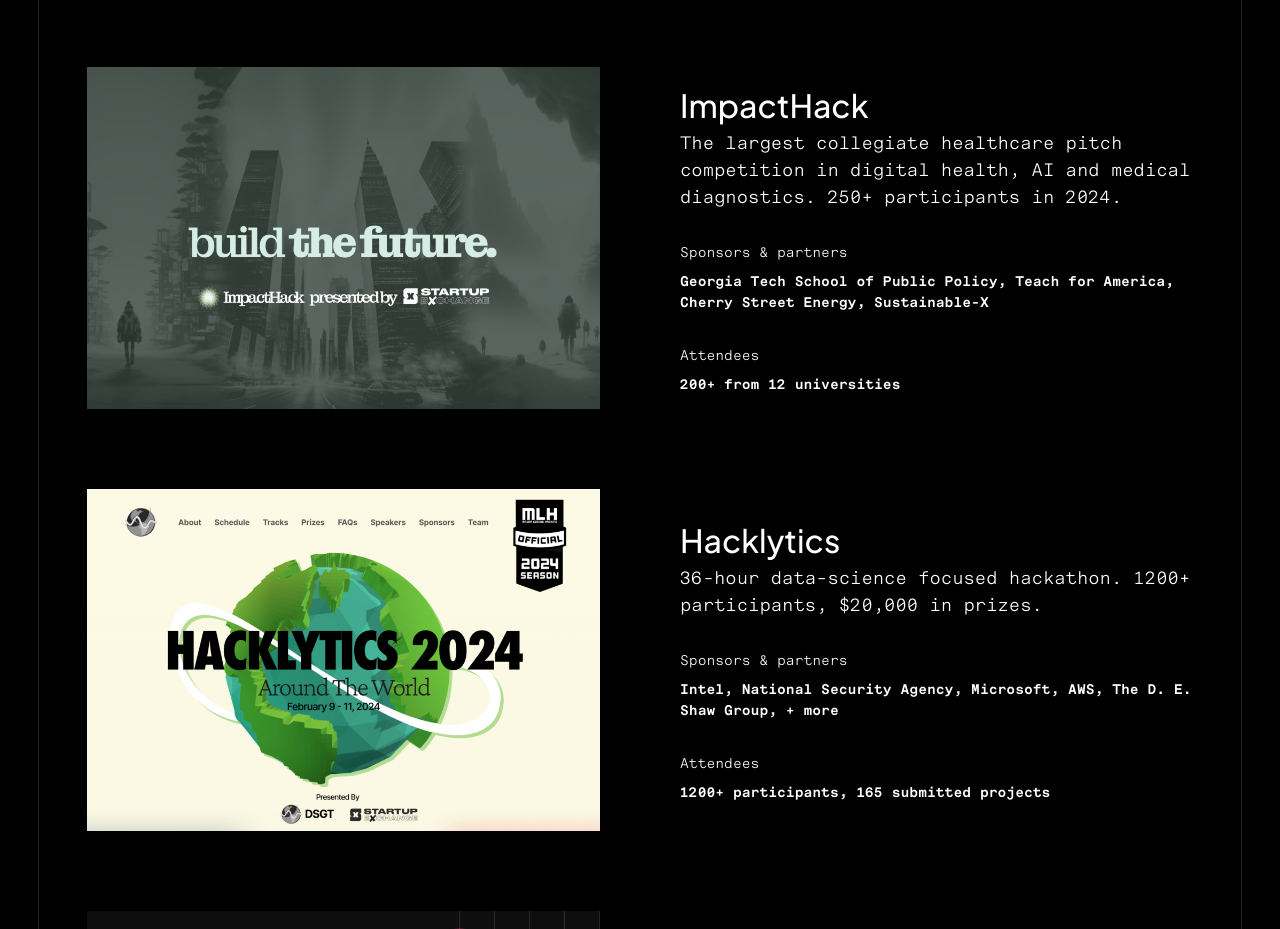
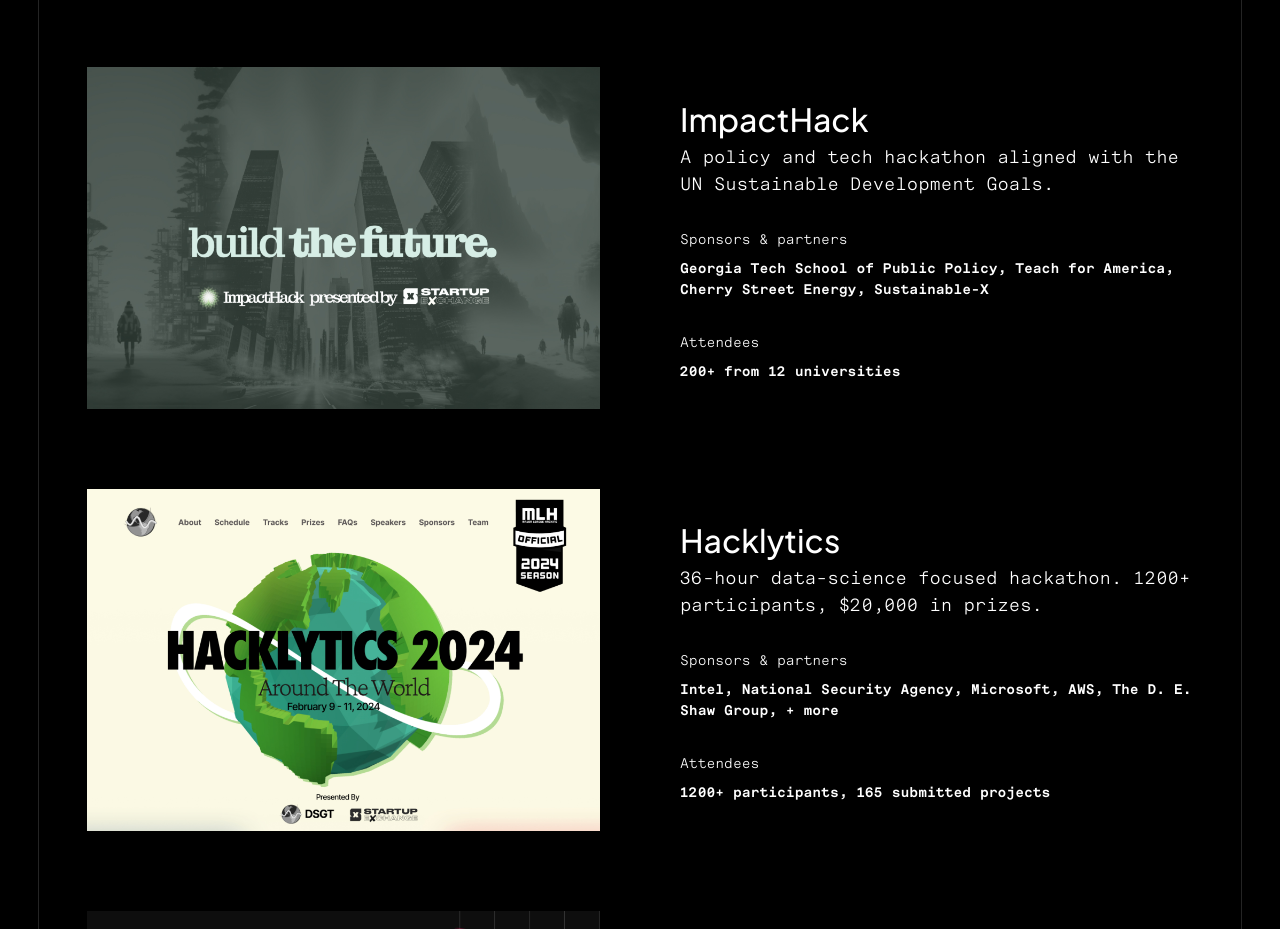
Before and after one commit to The-Startup-Exchange/website, a Next.js app: page /events in a window 1280 px wide. Shown: the part 2540-3469 px from the top of the page. Built offline with nearby package versions, Linux system fonts and the light colour scheme.

Commit message:
tweaked impacthack

```diff
--- a/src/app/events/page.tsx
+++ b/src/app/events/page.tsx
@@ -112,7 +112,7 @@
         },
         {
             name: "ImpactHack",
-            description: "The largest collegiate healthcare pitch competition in digital health, AI and medical diagnostics. 250+ participants in 2024.",
+            description: "A policy and tech hackathon aligned with the UN Sustainable Development Goals.",
             logo: Images.impactHackLogo,
             image: Images.impactHack,
             link: "https://www.impacthackatl.com",
```
